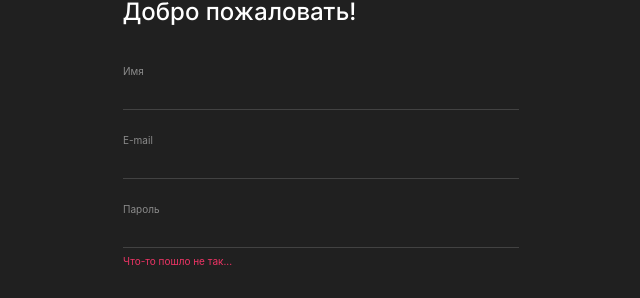
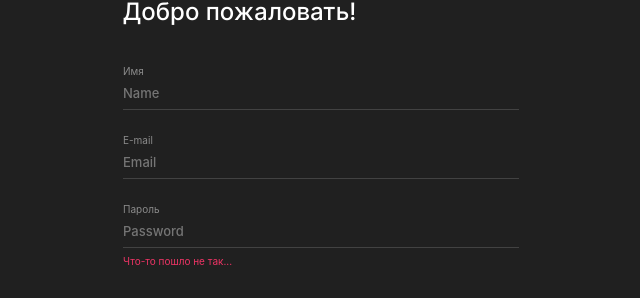
Before and after one commit to mnpestov/movies-explorer-frontend, a React (Create React App) app: page /signup in a window 1280 px wide. Shown: the part 151-449 px from the top of the page, without its empty margins (319-959 px from the left). Built offline with nearby package versions, Linux system fonts and the light colour scheme.

Commit message:
добавил плэйсхолдеры к роутам surnin signup

```diff
--- a/src/components/AboutMe/AboutMe.css
+++ b/src/components/AboutMe/AboutMe.css
@@ -185,8 +185,4 @@
         margin: 0;
         padding-bottom: 39px;
     }
-
-    .student__link {
-
-    }
 }
--- a/src/components/AboutProject/AboutProject.css
+++ b/src/components/AboutProject/AboutProject.css
@@ -175,10 +175,6 @@
         grid-template-columns: 35.5% 64.5%;
     }
 
-    .about__timeline {
-
-    }
-
     .about__timeline_color_green {
         color: #000;
         text-align: center;
--- a/src/components/Header/Header.css
+++ b/src/components/Header/Header.css
@@ -48,8 +48,6 @@
     text-decoration: none;
 }
 
-.header__logo {}
-
 .header__login {
     gap: 30px;
     display: flex;
--- a/src/components/Login/Login.css
+++ b/src/components/Login/Login.css
@@ -16,8 +16,6 @@
     display: flex;
     flex-direction: column;
 }
-
-.login__logo {}
 
 .login__title {
     color: #FFF;
--- a/src/components/Login/Login.js
+++ b/src/components/Login/Login.js
@@ -13,10 +13,10 @@ function Login() {
             <h1 className="login__title">Рады видеть!</h1>
             <form className="login__form" >
               <label htmlFor="email" className="login__label">E-mail</label>
-              <input name="email" type="email" className="login__input" required />
+              <input name="email" type="email" className="login__input" placeholder="Email" required />
               <span className="login__error"></span>
               <label htmlFor="password" className="login__label">Пароль</label>
-              <input name="password" type="password" className="login__input" required />
+              <input name="password" type="password" className="login__input" placeholder="Password" required />
               <span className="login__error"></span>
               <button type="submit" className="login__btn">Войти</button>
               <p className="login__text">Ещё не зарегистрированы? <Link to="/signup" className="login__link">Регистрация</Link></p>
--- a/src/components/Register/Register.css
+++ b/src/components/Register/Register.css
@@ -16,8 +16,6 @@
     display: flex;
     flex-direction: column;
 }
-
-.register__logo {}
 
 .register__title {
     color: #FFF;
--- a/src/components/Register/Register.js
+++ b/src/components/Register/Register.js
@@ -13,13 +13,13 @@ function Register() {
                 <h1 className="register__title">Добро пожаловать!</h1>
                 <form className="register__form">
                     <label htmlFor="name" className="register__label">Имя</label>
-                    <input name="name" type="text" className="register__input" required />
+                    <input name="name" type="text" className="register__input" placeholder="Name" required />
                     <span className="register__error"></span>
-                    <label htmlFor="email" className="register__label" >E-mail</label>
-                    <input name="email" type="email" className="register__input" required />
+                    <label htmlFor="email" className="register__label">E-mail</label>
+                    <input name="email" type="email" className="register__input" placeholder="Email" required />
                     <span className="register__error"></span>
                     <label htmlFor="password" className="register__label">Пароль</label>
-                    <input name="password" type="password" className="register__input" required />
+                    <input name="password" type="password" className="register__input" placeholder="Password" required />
                     <span className="register__error">Что-то пошло не так...</span>
                     <button type="submit" className="register__btn" >Зарегистрироваться</button>
                     <p className="register__text">Уже зарегистрированы? <Link to="/signin" className="register__link">Войти</Link></p>
```
